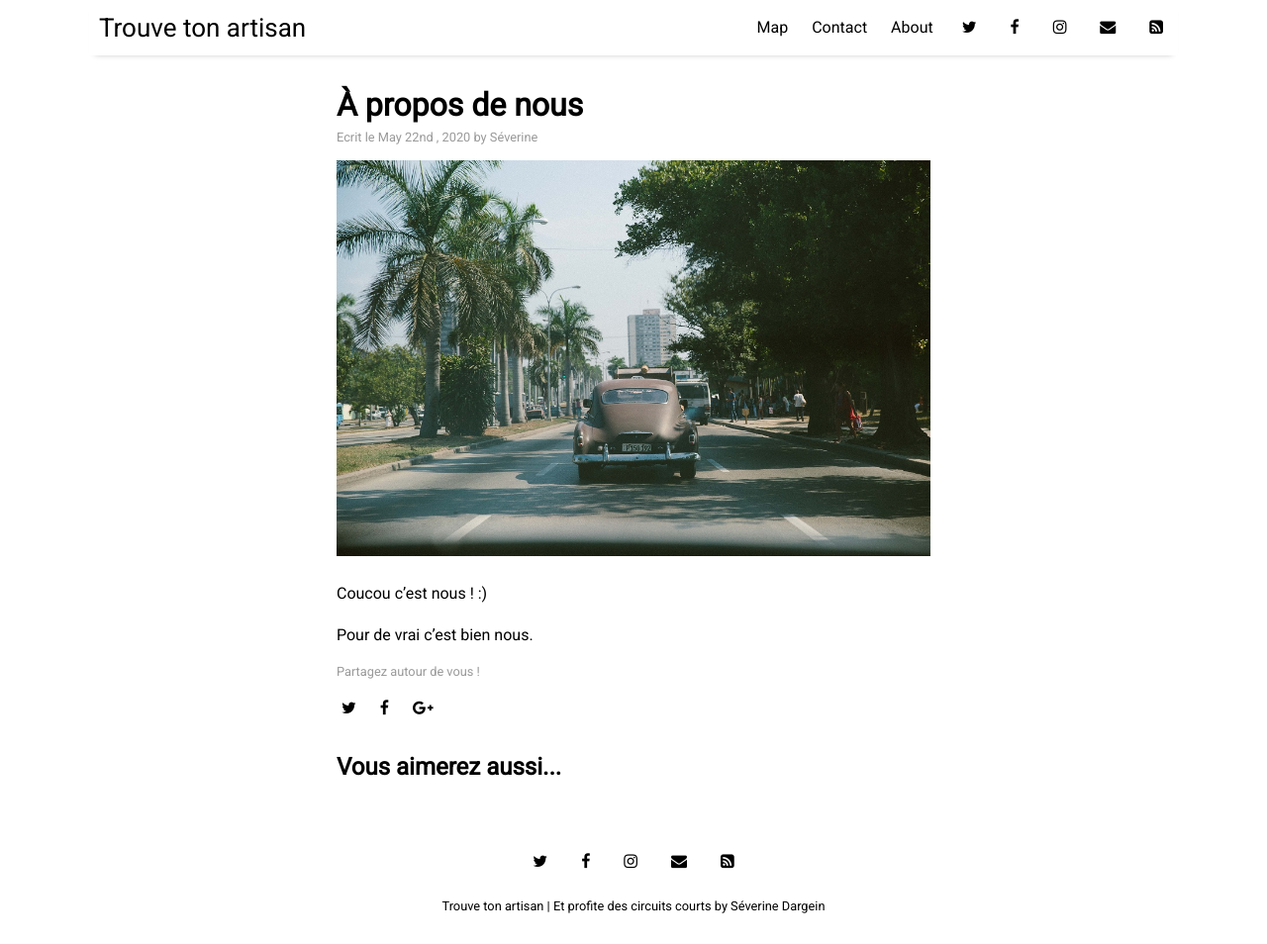
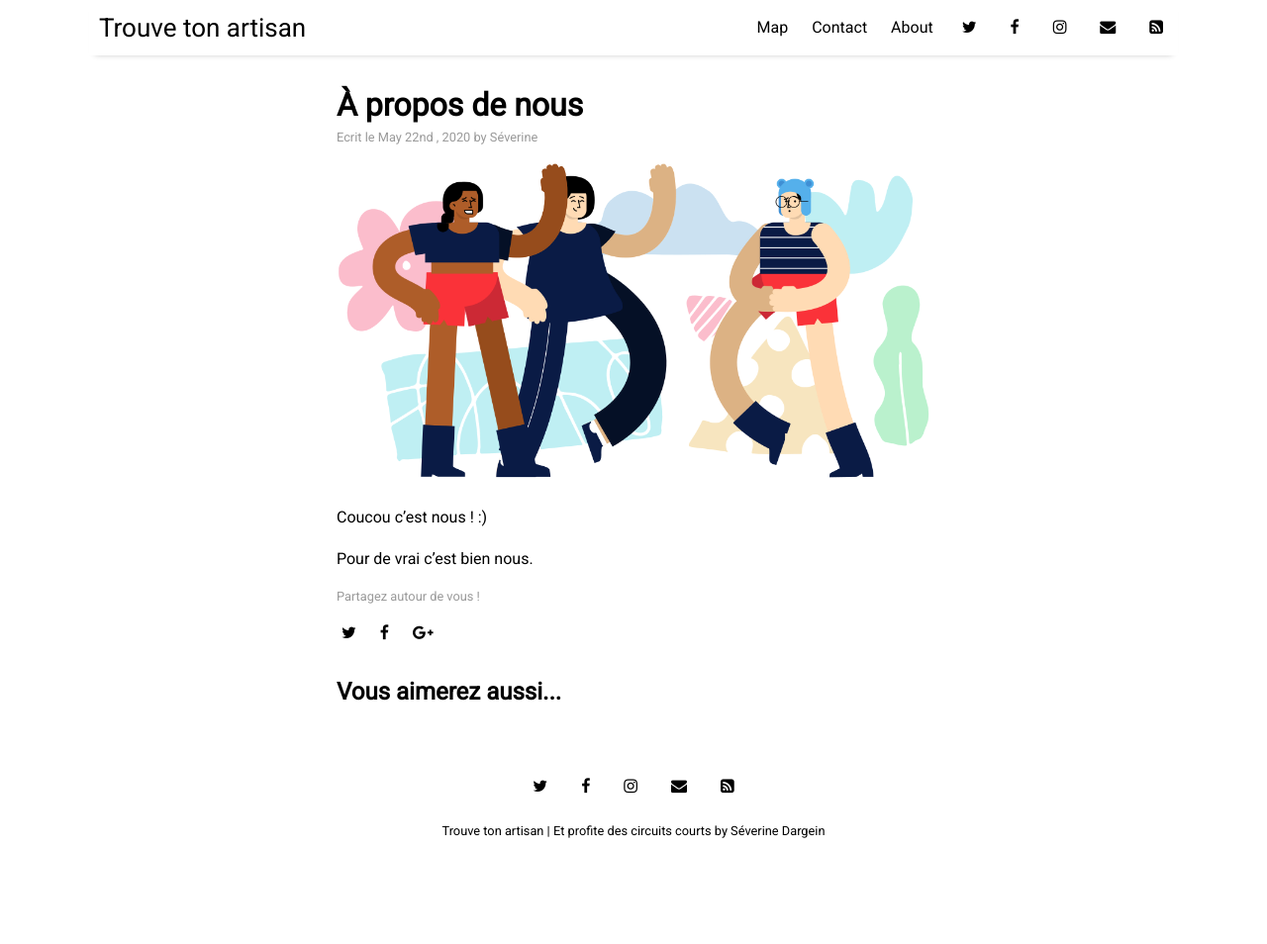
Before and after one commit to sev-git/sev-git.github.io, a Jekyll site: the page built from _posts/2020-05-22-a-propos-de-nous.md, in a window 1280 px wide and 954 px high. Shown: the whole window at 99% size. Built offline with Jekyll 4.4.1, drawn with Linux system fonts in a browser that asks for light colours; nearby versions of some CDN libraries.

Commit message:
new image

```diff
--- a/_posts/2020-05-22-a-propos-de-nous.md
+++ b/_posts/2020-05-22-a-propos-de-nous.md
@@ -4,7 +4,7 @@ title: "À propos de nous"
 author: "Séverine"
 categories: facts
 tags: [presentation]
-image: cuba-4.jpg
+image: happy-bunch.png
 ---
 
 Coucou c'est nous !
```
Also changed, not shown: assets/img/happy-bunch.png (added).
